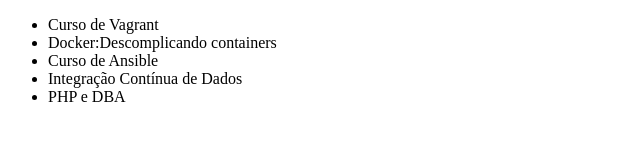
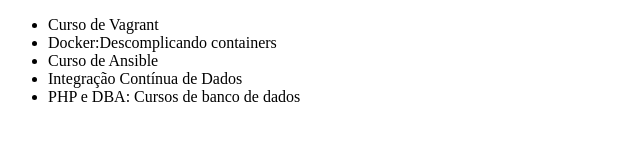
Before and after one commit to kaueendler/alura-git, a plain HTML site: page index.html in a window 1280 px wide. Shown: the whole page, without its empty margins (0-640 px from the left). Drawn offline with Linux system fonts and the light colour scheme.

Commit message:
Alterando nome dos cusos de DBA

```diff
--- a/index.html
+++ b/index.html
@@ -10,7 +10,7 @@
         <li>Docker:Descomplicando containers</li>
         <li>Curso de Ansible</li>
         <li>Integração Contínua de Dados</li>
-	<li>PHP e DBA</li>
+	<li>PHP e DBA: Cursos de banco de dados</li>
     </ul>
 </body>
 </html>
```
